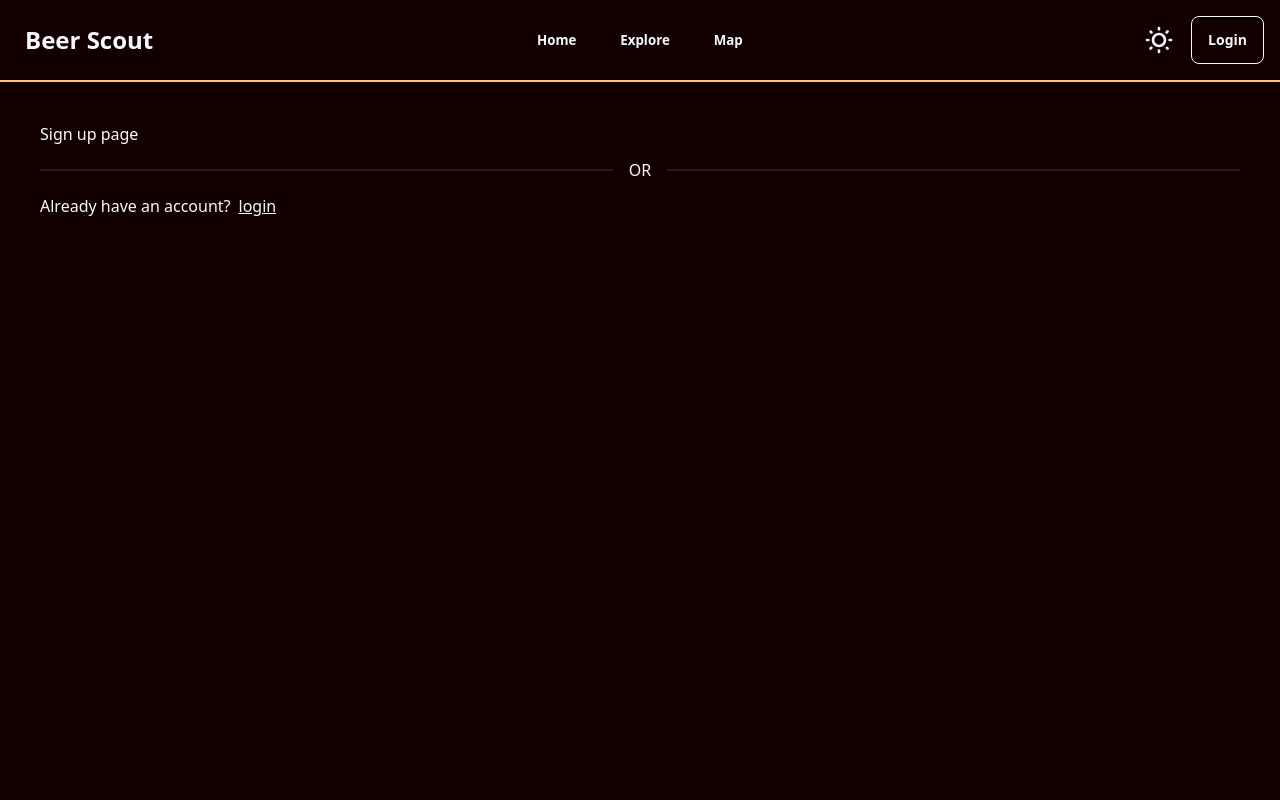
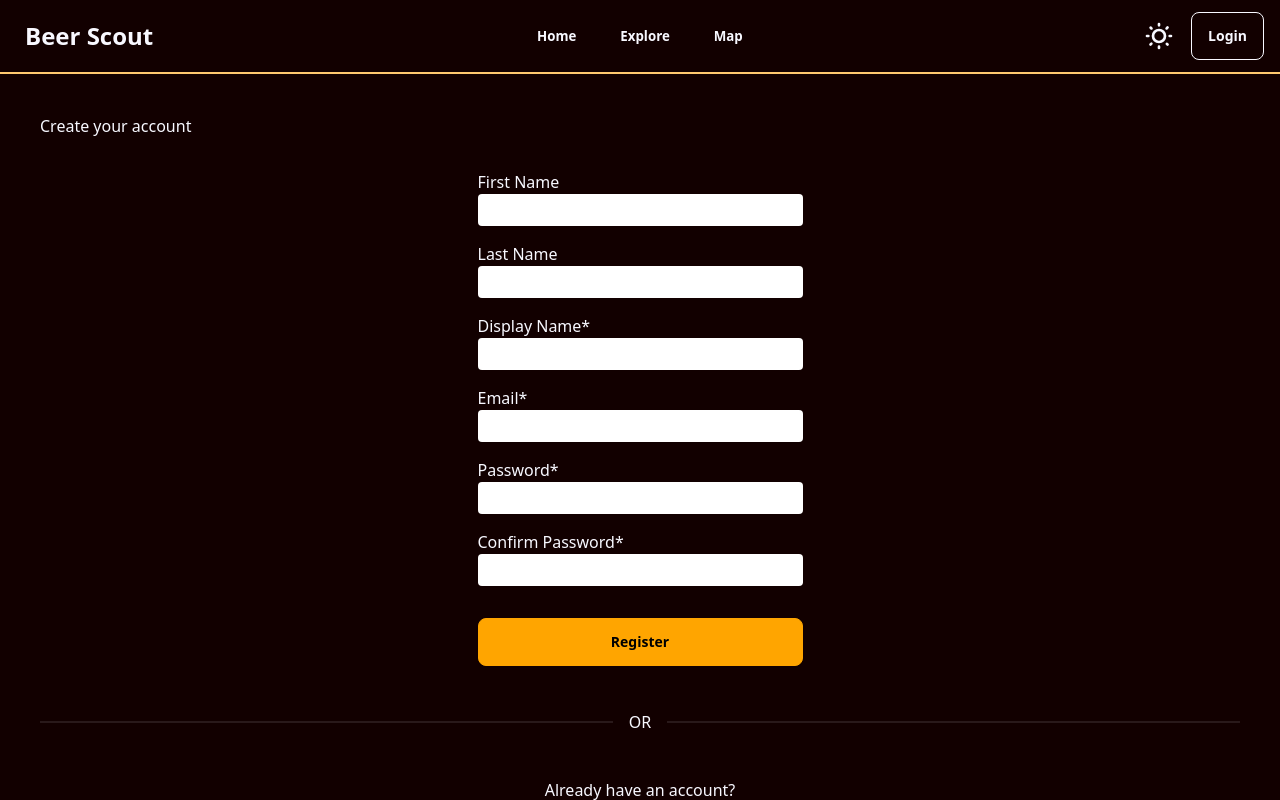
Before and after one commit to beer-scout-project/beer-scout, a React (Vite) app: page /signup in a window 1280 px wide. Built offline with nearby package versions, Linux system fonts and the light colour scheme.

Commit message:
Update signup page
Add user fields to gather information required to create an account for the user.
Update login button for those that already have an account.

```diff
--- a/src/pages/signup.jsx
+++ b/src/pages/signup.jsx
@@ -1,15 +1,86 @@
-import React from 'react';
-import { Link } from 'react-router-dom';
+import React from "react";
+import { Link } from "react-router-dom";
 
 const signup = () => {
   return (
-    <div className='p-10'>
-      <p>Sign up page</p>
-      <div className='divider'>OR</div>
-      <div className='flex items-center space-x-2'>
+    <div className="flex flex-col items-center gap-8 p-10">
+      <h2 className="self-start">Create your account</h2>
+      <div className="flex w-full max-w-[325px] flex-col">
+        <form className="flex flex-col gap-4">
+          <div>
+            <label htmlFor="first-name" className="block">
+              First Name
+            </label>
+            <input
+              type="text"
+              name="first-name"
+              className="w-full rounded p-1 text-black"
+            ></input>
+          </div>
+          <div>
+            <label htmlFor="last-name" className="block">
+              Last Name
+            </label>
+            <input
+              type="text"
+              name="last-name"
+              className="w-full rounded p-1 text-black"
+            ></input>
+          </div>
+          <div>
+            <label htmlFor="display-name" className="block">
+              Display Name*
+            </label>
+            <input
+              type="text"
+              name="display-name"
+              className="w-full rounded p-1 text-black"
+            ></input>
+          </div>
+          <div>
+            <label htmlFor="email" className="block">
+              Email*
+            </label>
+            <input
+              type="email"
+              name="email"
+              className="laceholder-slate-400focus:outline-none w-full rounded p-1 text-black shadow-sm invalid:border-pink-500 invalid:text-pink-600 focus:border-sky-500 focus:ring-1 focus:ring-sky-500 focus:invalid:border-pink-500 focus:invalid:ring-pink-500 disabled:border-slate-200 disabled:bg-slate-50 disabled:text-slate-500 disabled:shadow-none"
+            ></input>
+          </div>
+          <div>
+            <label htmlFor="password" className="block">
+              Password*
+            </label>
+            <input
+              type="password"
+              name="password"
+              className="w-full rounded p-1 text-black"
+            ></input>
+          </div>
+          <div>
+            <label htmlFor="confirm-password" className="block">
+              Confirm Password*
+            </label>
+            <input
+              type="password"
+              name="confirm-password"
+              className="w-full rounded p-1 text-black"
+            ></input>
+          </div>
+          <button
+            type="submit"
+            onClick={() => console.log("register")}
+            className="btn btn-primary mt-4 block"
+          >
+            Register
+          </button>
+        </form>
+      </div>
+      <div className="divider">OR</div>
+      <div className="flex w-full max-w-[325px] flex-col items-center gap-2">
         <p>Already have an account?</p>
-        <Link to='/login' className='link'>
-          login
+        <Link to="/login" className="w-full">
+          <button className="btn btn-secondary w-full">Login</button>
         </Link>
       </div>
     </div>
```
